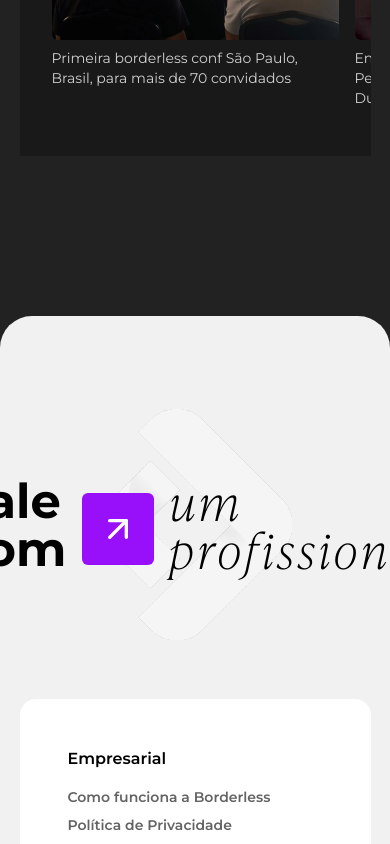
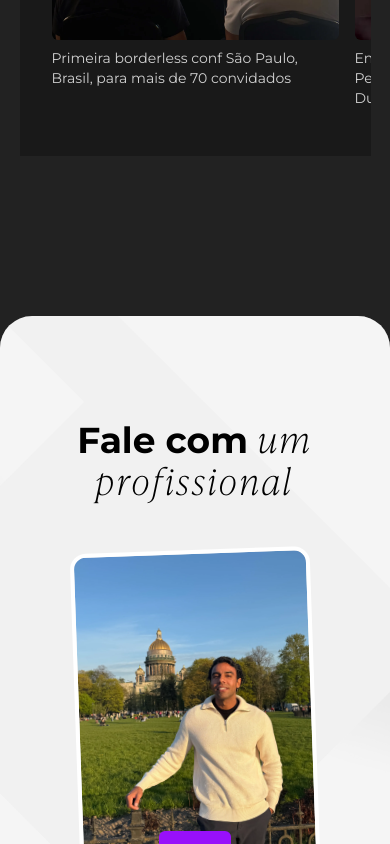
Before and after one commit to ProgramadoresSemPatria/borderless-institutional-website, a Next.js app: page / in a window 390 px wide. Shown: the part 11156-12000 px from the top of the page. Built offline with nearby package versions, Linux system fonts and the light colour scheme.

Commit message:
feat: add responsiveness to talk to a professional component

```diff
--- a/app/components/layout/Footer/components/TalkToAProfessional.tsx
+++ b/app/components/layout/Footer/components/TalkToAProfessional.tsx
@@ -3,8 +3,13 @@ import Image from "next/image";
 
 export function TalkToAProfessional() {
   return (
-    <div className="w-full flex items-center justify-center text-black gap-12 py-[15svh]">
-      <p className="text-5xl xl:text-7xl font-bold">Fale com</p>
+    <div className="w-[90%] max-w-[1800px] flex max-[1350px]:flex-col items-center justify-center text-black gap-12 py-[15svh] max-[1350px]:pt-[8svh] mx-auto">
+      <p className="text-center text-4xl sm:text-5xl lg:text-7xl font-bold">
+        Fale com{" "}
+        <span className="min-[1350px]:hidden font-ivy font-medium">
+          um profissional
+        </span>{" "}
+      </p>
 
       <div className="relative">
         <Image
@@ -20,14 +25,16 @@ export function TalkToAProfessional() {
         </div>
       </div>
 
-      <p className="font-ivy text-5xl xl:text-7xl">um profissional</p>
+      <p className="font-ivy text-7xl hidden min-[1350px]:block">
+        um profissional
+      </p>
 
       <Image
         src={"/borderless-logo-white.svg"}
         width={671}
         height={798}
         alt="borderless logo"
-        className="absolute z-[-1] opacity-30 brightness-125 w-[50%]"
+        className="absolute z-[-1] opacity-30 brightness-125 w-auto h-[100%] object-cover"
       />
     </div>
   );
```
